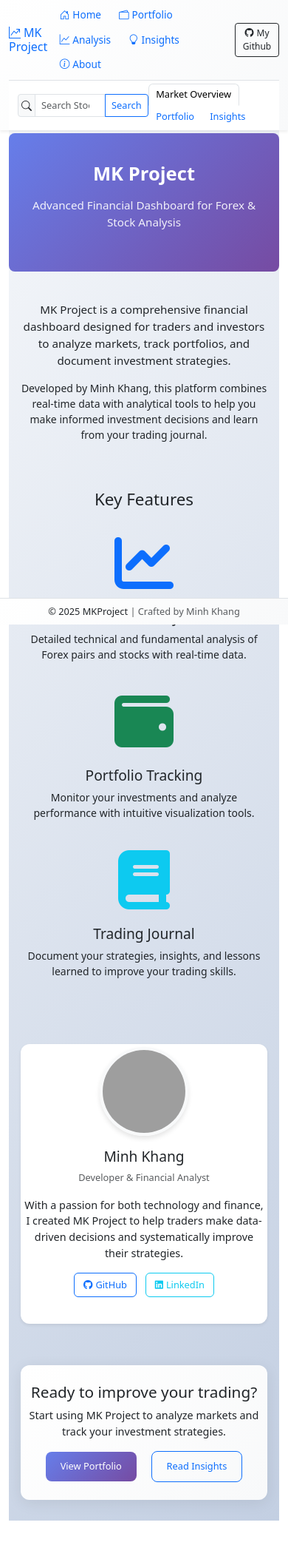
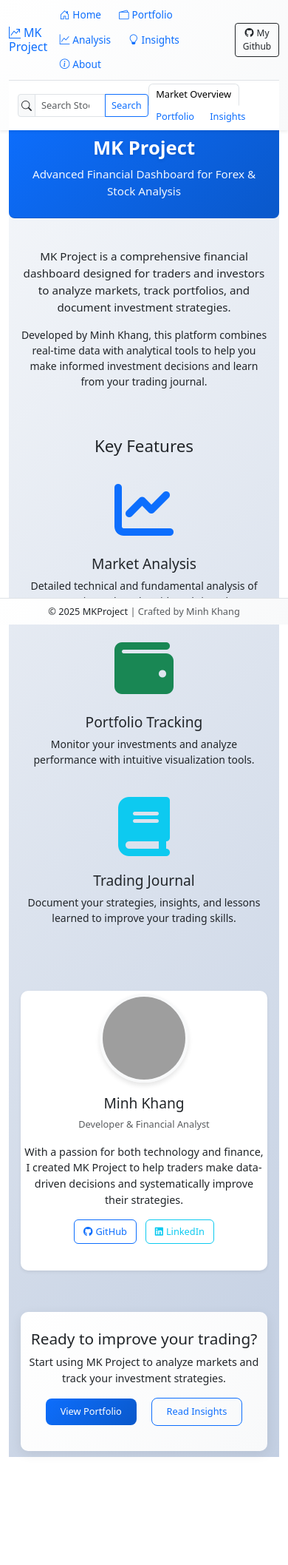
Before and after one commit to ngpminhkhang/MKproject, a Django app: page /about/ in a window 390 px wide. Shown: the whole page at 74% size. After the commit the page ends 1969 px from the top, so only its background shows below. Run offline with Django 5.2, Linux system fonts and the light colour scheme; some libraries are stand-ins or nearby versions; grey boxes are pictures that could not be loaded.

Commit message:
Fix about.html

```diff
--- a/finance_dashboard/templates/finance_dashboard/about.html
+++ b/finance_dashboard/templates/finance_dashboard/about.html
@@ -7,10 +7,10 @@
 <!-- Sử dụng insights-full-width để full màn hình -->
 <div class="insights-full-width">
     <div class="container-fluid p-0">
-        <!-- Header Section -->
-        <div class="about-header text-center py-4">
-            <h1 class="display-4">MK Project</h1>
-            <p class="lead">Advanced Financial Dashboard for Forex & Stock Analysis</p>
+        <!-- Header Section - ĐÃ ĐỔI MÀU XANH TÀI CHÍNH -->
+        <div class="about-header text-center">
+            <h1 class="display-5 fw-bold">MK Project</h1>
+            <p class="lead mb-0">Advanced Financial Dashboard for Forex & Stock Analysis</p>
         </div>
 
         <!-- Introduction -->
@@ -107,39 +107,45 @@
 .insights-full-width {
     background: linear-gradient(135deg, #f5f7fa 0%, #c3cfe2 100%);
     min-height: 100vh;
-    padding: 20px 0;
+    padding: 0;
 }
 
+/* HEADER MỚI - MÀU XANH TÀI CHÍNH CHUYÊN NGHIỆP */
 .about-header {
-    background: linear-gradient(135deg, #667eea 0%, #764ba2 100%);
+    background: linear-gradient(135deg, #0d6efd 0%, #0a58ca 100%); /* Màu xanh financial blue */
     color: white;
-    padding: 60px 20px !important;
+    padding: 40px 20px !important; /* Giảm chiều cao từ 60px xuống 40px */
     margin-bottom: 40px;
+    border-bottom: 1px solid #0a58ca;
 }
 
 .about-header h1 {
     font-weight: 700;
-    margin-bottom: 15px;
+    margin-bottom: 12px; /* Giảm khoảng cách */
+    font-size: 2.5rem; /* Giảm từ display-4 xuống display-5 */
+    text-shadow: 0 2px 4px rgba(0,0,0,0.1);
 }
 
 .about-header .lead {
-    font-size: 1.3rem;
-    opacity: 0.9;
+    font-size: 1.1rem; /* Giảm font subtitle */
+    opacity: 0.95;
+    font-weight: 400;
+    margin-bottom: 0;
 }
 
 .feature-icon {
-    color: #667eea;
+    color: #0d6efd; /* Đồng bộ màu xanh chính */
 }
 
 .card {
     border: none;
-    border-radius: 12px;
-    box-shadow: 0 4px 20px rgba(0, 0, 0, 0.08);
+    border-radius: 10px;
+    box-shadow: 0 4px 15px rgba(0, 0, 0, 0.08);
     transition: transform 0.3s ease;
 }
 
 .card:hover {
-    transform: translateY(-5px);
+    transform: translateY(-3px);
 }
 
 .bg-light {
@@ -147,29 +153,62 @@
 }
 
 .btn-primary {
-    background: linear-gradient(135deg, #667eea 0%, #764ba2 100%);
+    background: linear-gradient(135deg, #0d6efd 0%, #0a58ca 100%);
     border: none;
-    padding: 12px 30px;
+    padding: 10px 25px;
+    font-weight: 500;
 }
 
 .btn-primary:hover {
     transform: translateY(-2px);
-    box-shadow: 0 6px 20px rgba(102, 126, 234, 0.4);
+    box-shadow: 0 6px 20px rgba(13, 110, 253, 0.3);
+    background: linear-gradient(135deg, #0a58ca 0%, #084298 100%);
+}
+
+.btn-outline-primary {
+    border-color: #0d6efd;
+    color: #0d6efd;
+}
+
+.btn-outline-primary:hover {
+    background: #0d6efd;
+    border-color: #0d6efd;
+}
+
+/* Gradient cho các card headers khác để đồng bộ */
+.card-header-gradient {
+    background: linear-gradient(135deg, #0d6efd 0%, #0a58ca 100%);
 }
 
 /* Responsive adjustments */
 @media (max-width: 768px) {
     .about-header {
-        padding: 40px 15px !important;
+        padding: 30px 15px !important; /* Giảm thêm trên mobile */
     }
 
     .about-header h1 {
-        font-size: 2.5rem;
+        font-size: 2rem;
+    }
+
+    .about-header .lead {
+        font-size: 1rem;
     }
 
     .btn-lg {
-        padding: 10px 20px;
-        font-size: 1rem;
+        padding: 8px 20px;
+        font-size: 0.95rem;
+        margin-bottom: 10px;
+    }
+}
+
+@media (max-width: 576px) {
+    .about-header {
+        padding: 25px 15px !important;
+    }
+
+    .about-header h1 {
+        font-size: 1.8rem;
+        margin-bottom: 8px;
     }
 }
 </style>
```
